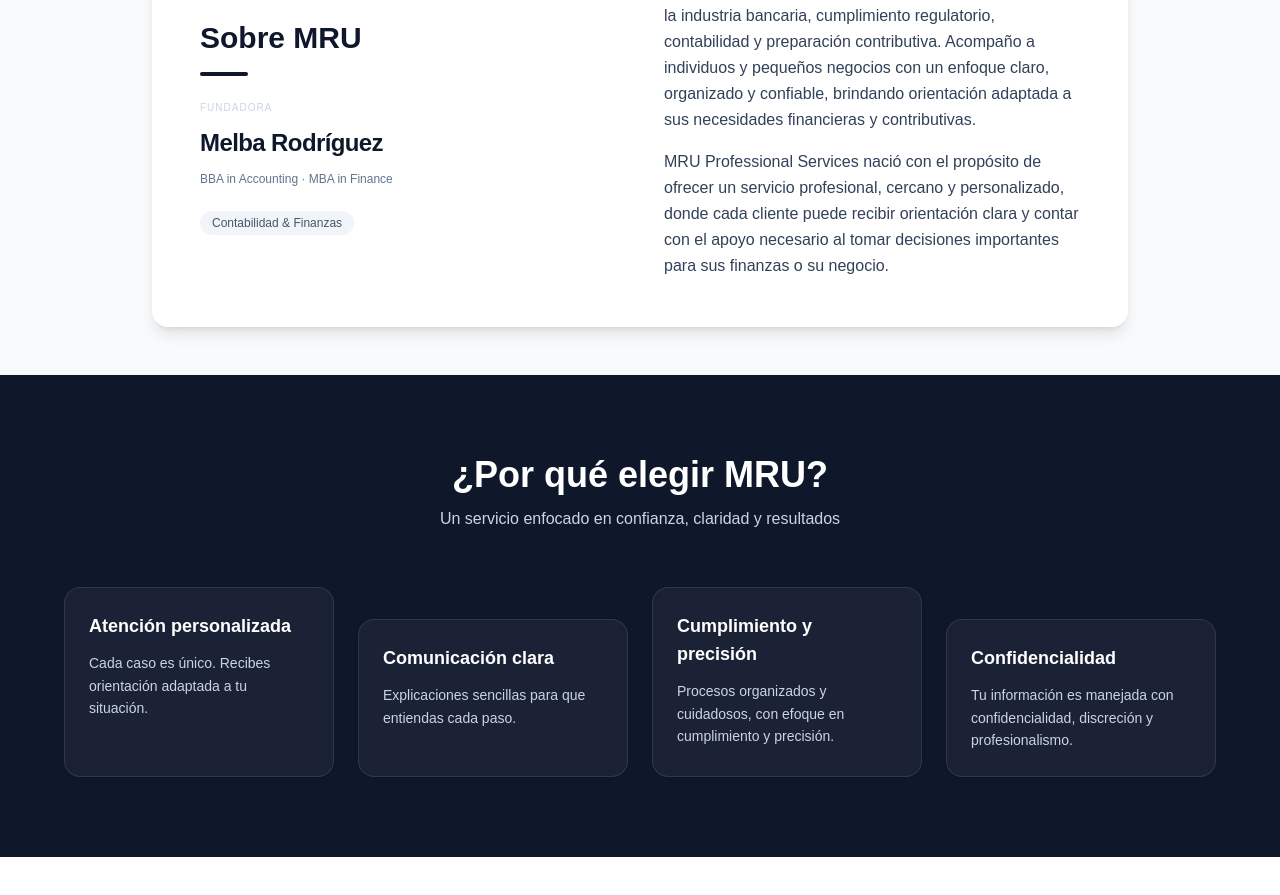
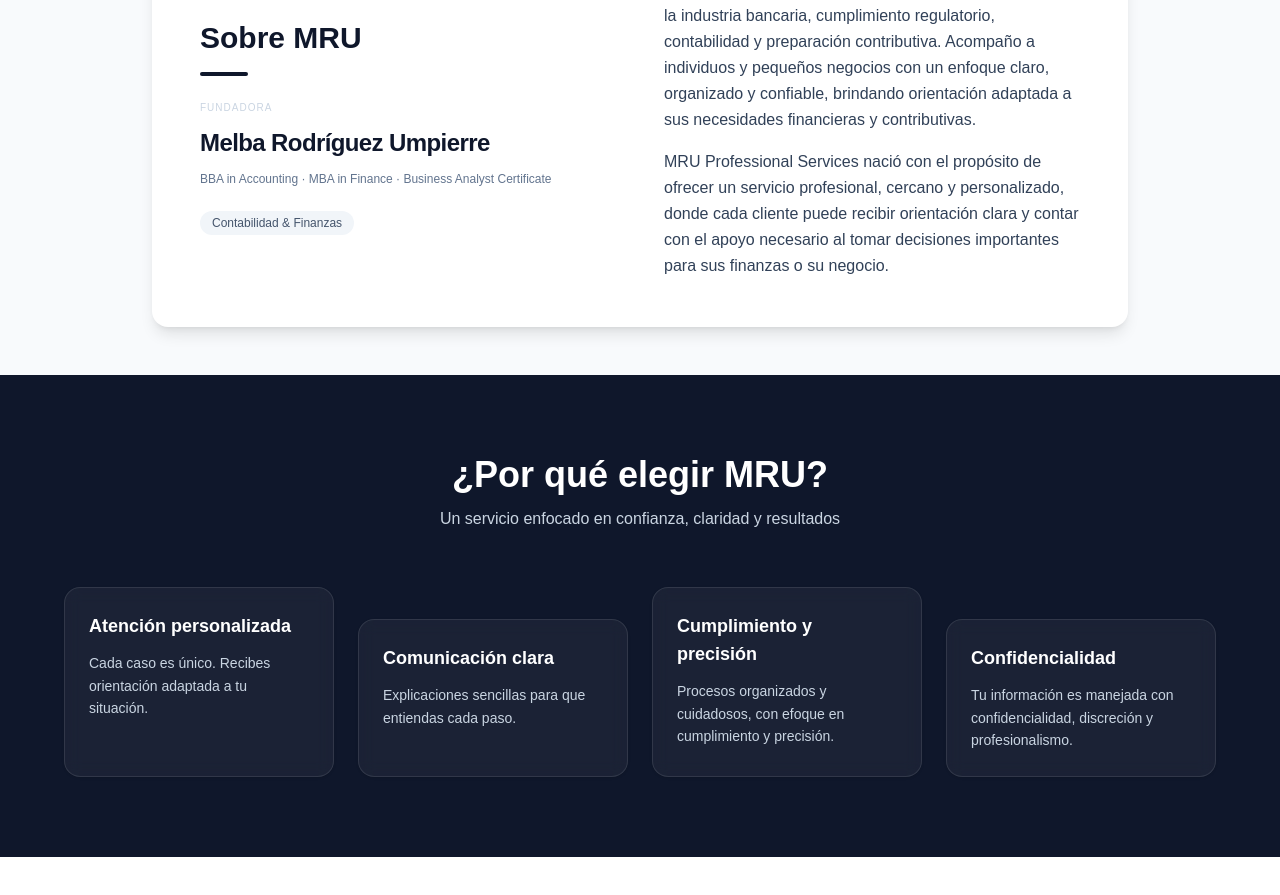
Before and after one commit to mru-professionalserv/mru-website, a Next.js app: page / in a window 1280 px wide. Shown: the part 982-1877 px from the top of the page. Built offline with nearby package versions, Linux system fonts and the light colour scheme.

Commit message:
Add Business Analyst credential

```diff
--- a/app/page.js
+++ b/app/page.js
@@ -424,11 +424,11 @@ export default function MRULandingPage( ) {
         </p>
 
         <p className="text-xl md:text-2xl font-semibold tracking-tight text-slate-900">
-          Melba Rodríguez
+          Melba Rodríguez Umpierre
         </p>
 
         <p className="text-xs text-slate-500 mt-1">
-          BBA in Accounting · MBA in Finance
+          BBA in Accounting · MBA in Finance · Business Analyst Certificate
         </p>
 
         <div className="mt-3 inline-block px-3 py-1 bg-slate-100 text-slate-600 rounded-full text-xs">
```
